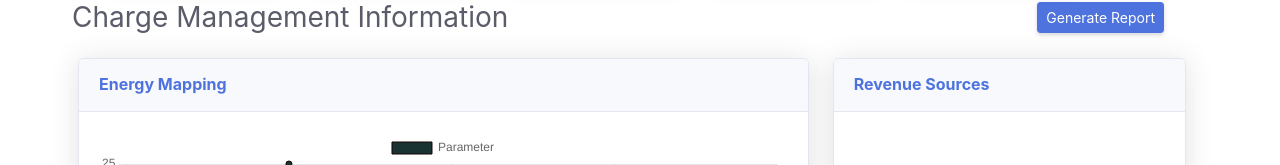
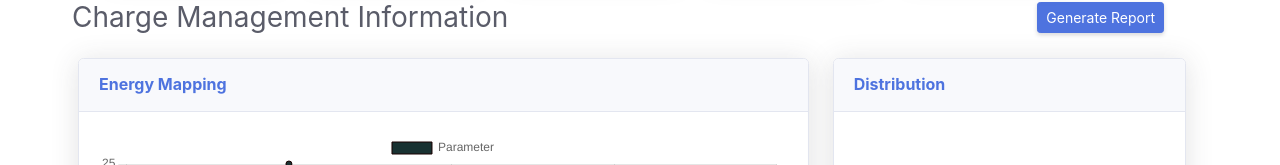
Before and after one commit to JarvAmrit/react-sample, a React (Create React App) app: page / in a window 1280 px wide. Shown: the part 230-395 px from the top of the page. Built offline with nearby package versions, Linux system fonts and the light colour scheme.

Commit message:
Initial Commit Test7

```diff
--- a/src/App.js
+++ b/src/App.js
@@ -250,7 +250,7 @@ function App() {
               <div className="card shadow mb-4">
                 <div className="card-header py-3 d-flex flex-row align-items-center justify-content-between">
                   <h6 className="m-0 font-weight-bold text-primary">
-                    Revenue Sources
+                    Distribution
                   </h6>
                   <div className="dropdown no-arrow">
                     <a
```
